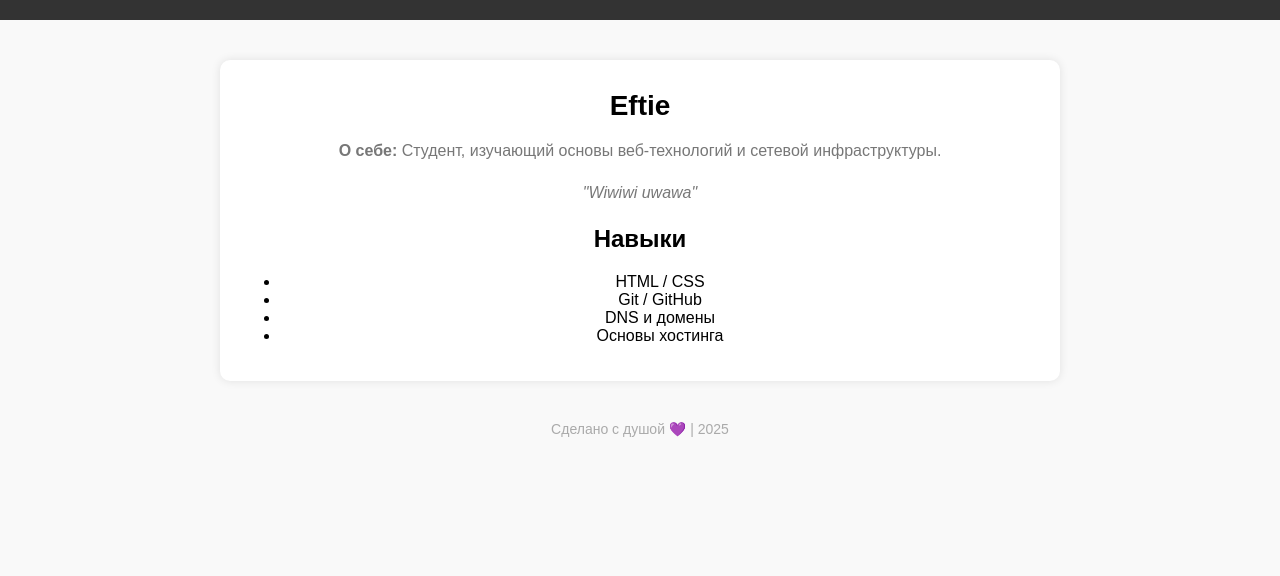
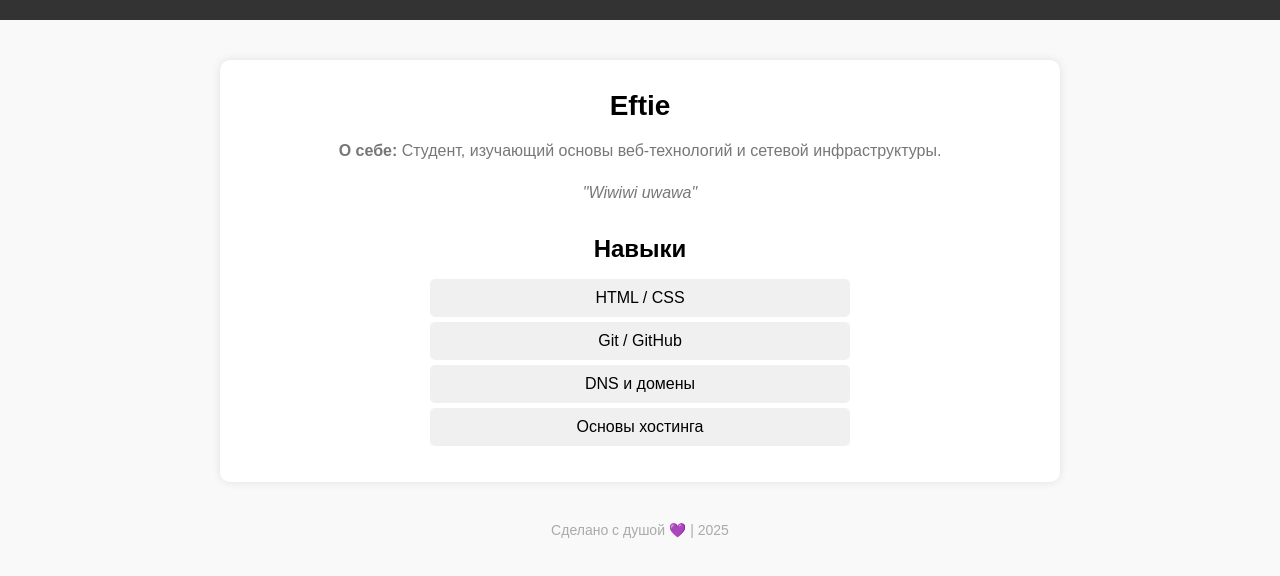
Before and after one commit to Eft1e/lab7, a plain HTML site: page lab7.html in a window 1280 px wide. Drawn offline with Linux system fonts and the light colour scheme.

Commit message:
Update style.css

```diff
--- a/style.css
+++ b/style.css
@@ -55,21 +55,21 @@ header a:hover {
   line-height: 1.6;
 }
 
-.hobbies {
+.skills {
   margin-top: 30px;
 }
 
-.hobbies h2 {
+.skills h2 {
   font-size: 24px;
   margin-bottom: 15px;
 }
 
-.hobbies ul {
+.skills ul {
   list-style: none;
   padding: 0;
 }
 
-.hobbies ul li {
+.skills ul li {
   background-color: #f0f0f0;
   margin: 5px auto;
   padding: 10px;
```
